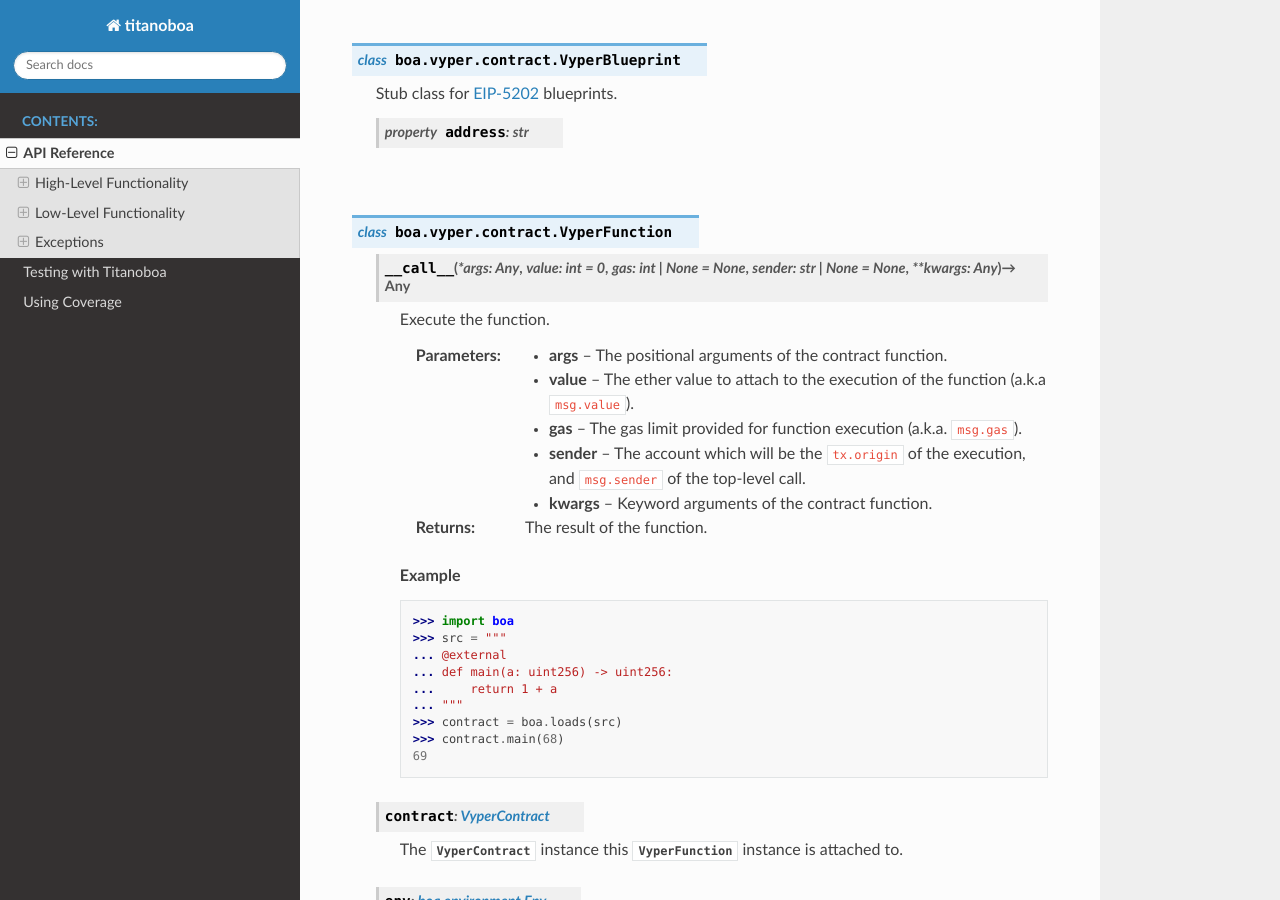
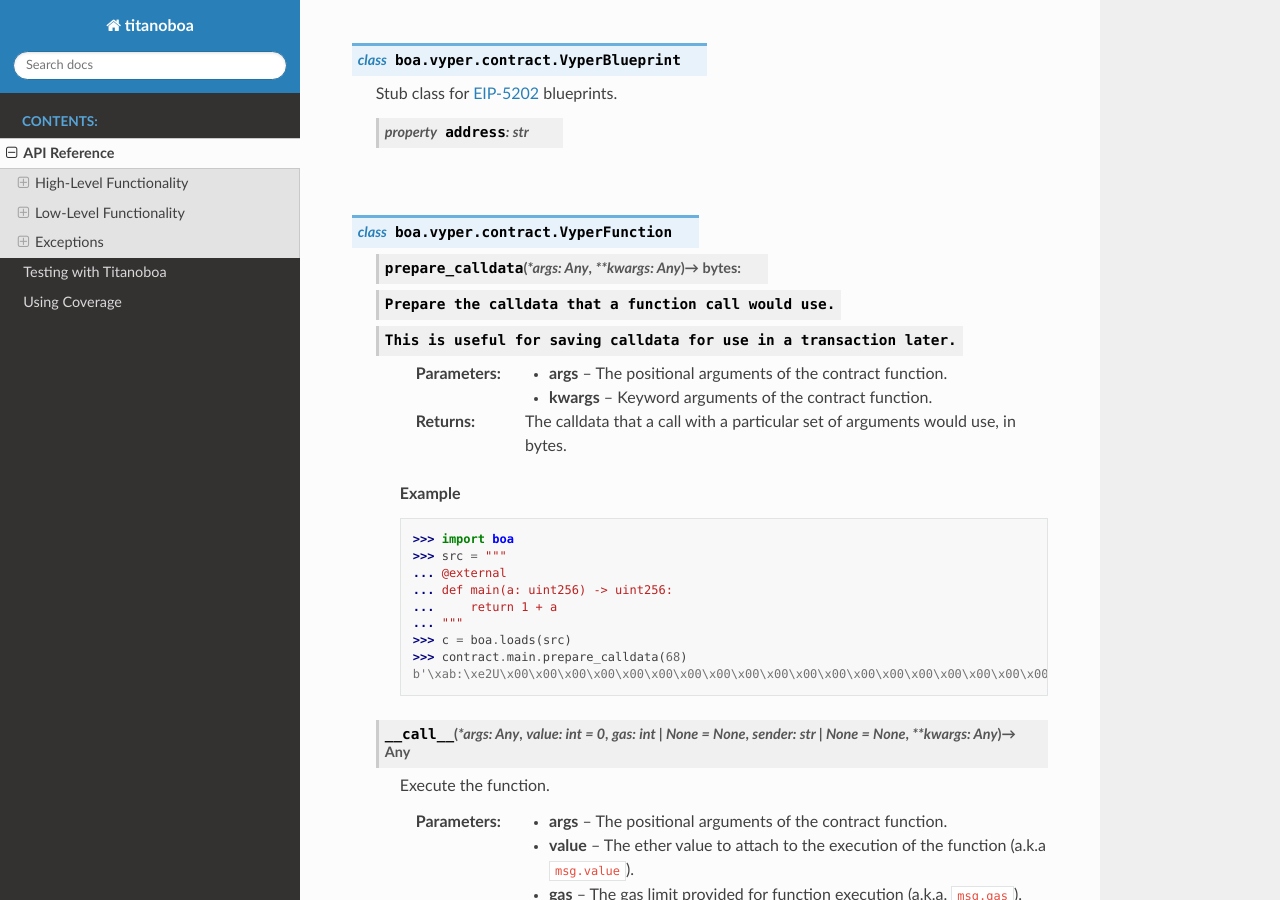
Before and after one commit to vyperlang/titanoboa, a Sphinx documentation site: the page built from docs/source/api.rst, in a window 1280 px wide and 900 px high, scrolled down 11511 px. Built offline with Sphinx 7.4.7 and the Read the Docs theme 2.0.0, drawn with Linux system fonts in a browser that asks for light colours.

Commit message:
docs: prepare_calldata

```diff
--- a/docs/source/api.rst
+++ b/docs/source/api.rst
@@ -624,6 +624,30 @@
     ..         >>> contract.main.args_abi_type(1)
     ..         (b'\xccW,\xf9', '(uint256,uint256)')
 
+    .. method:: prepare_calldata(*args: Any, **kwargs: Any) -> bytes:
+        Prepare the calldata that a function call would use.
+        This is useful for saving calldata for use in a transaction later.
+
+        :param args: The positional arguments of the contract function.
+        :param kwargs: Keyword arguments of the contract function.
+
+        :returns: The calldata that a call with a particular set of arguments would use, in bytes.
+
+        .. rubric:: Example
+
+        .. code-block:: python
+
+            >>> import boa
+            >>> src = """
+            ... @external
+            ... def main(a: uint256) -> uint256:
+            ...     return 1 + a
+            ... """
+            >>> c = boa.loads(src)
+            >>> contract.main.prepare_calldata(68)
+            b'\xab:\xe2U\x00\x00\x00\x00\x00\x00\x00\x00\x00\x00\x00\x00\x00\x00\x00\x00\x00\x00\x00\x00\x00\x00\x00\x00\x00\x00\x00\x00\x00\x00\x00\x0D'
+
+
     .. method:: __call__(*args: Any, value: int = 0, gas: int | None = None, sender: str | None = None, **kwargs: Any) -> Any
 
         Execute the function.
```
